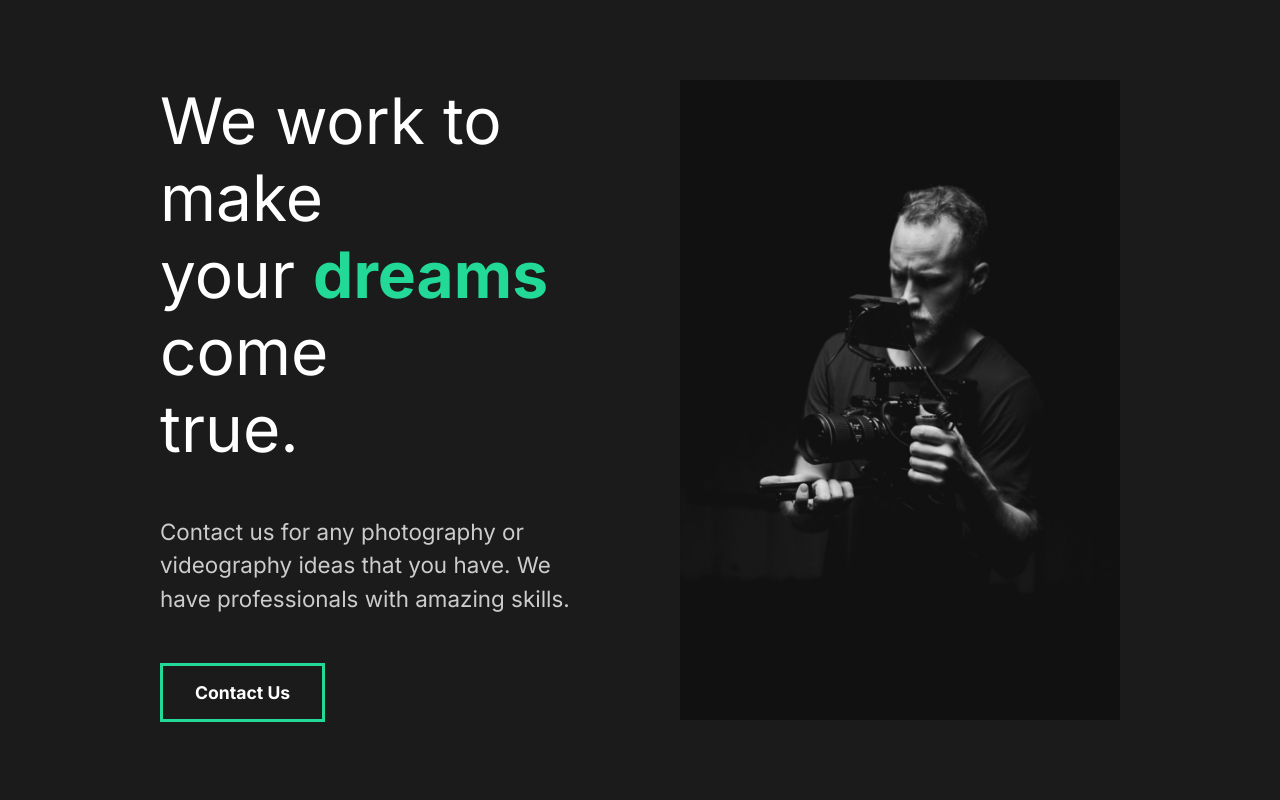
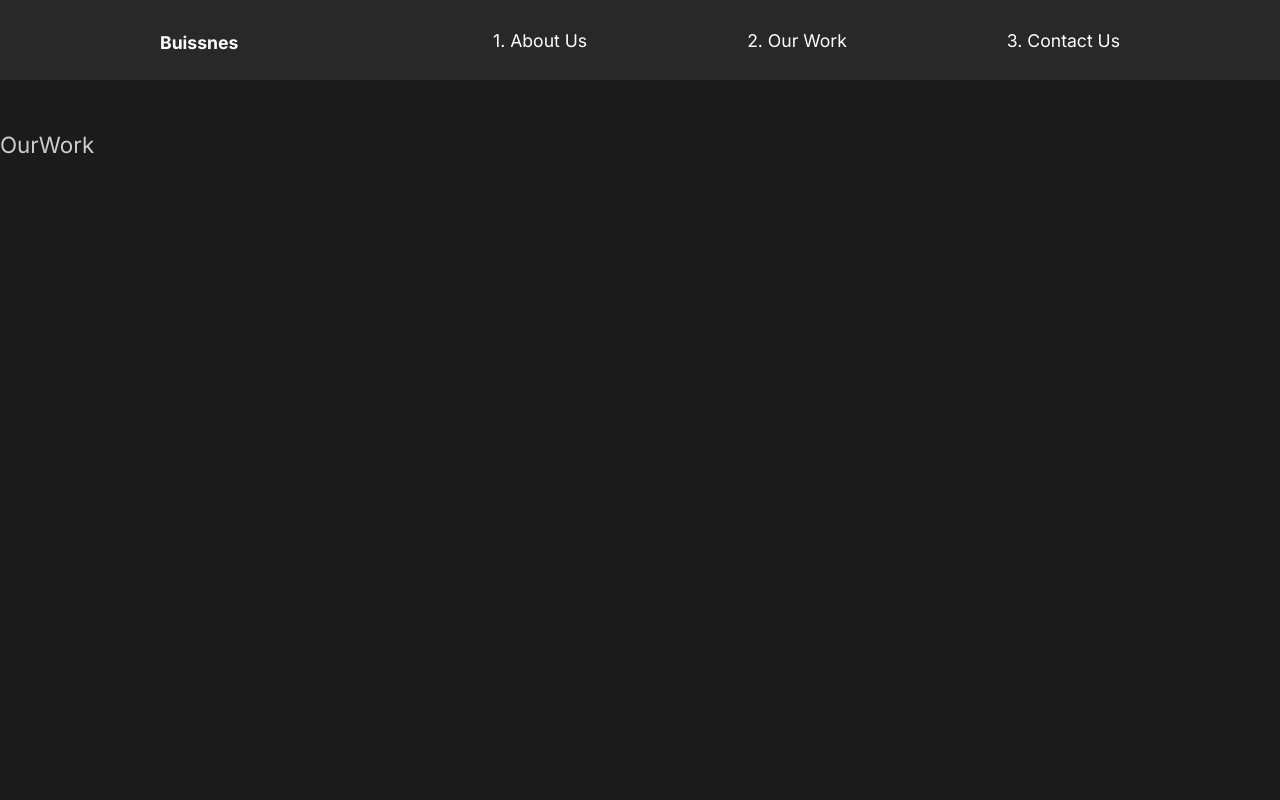
Before and after one commit to saturnas5/buisnes-web, a React (Create React App) app: page /work in a window 1280 px wide. Shown: the top 800 px of the page. Built offline with nearby package versions, Linux system fonts and the light colour scheme.

Commit message:
added navigation and routing

```diff
--- a/package.json
+++ b/package.json
@@ -10,7 +10,7 @@
     "react": "^18.1.0",
     "react-dom": "^18.1.0",
     "react-intersection-observer": "^9.2.0",
-    "react-router-dom": "^5.1.2",
+    "react-router-dom": "^5.2.1",
     "react-scripts": "5.0.1",
     "styled-components": "^5.3.5",
     "web-vitals": "^2.1.4"
--- a/src/App.js
+++ b/src/App.js
@@ -1,12 +1,27 @@
 import React from "react";
 import AboutUs from "./pages/AboutUs";
 import GlobalStyle from "./components/GlobalStyle";
+import Nav from "./components/Nav";
+import {Switch, Route} from 'react-router-dom'
+import OurWork from "./pages/OurWork";
+import ContactUs from "./pages/ContactUs";
 
 function App() {
   return (
     <div className="App">
-        <GlobalStyle/>
-      <AboutUs/>
+      <GlobalStyle/>
+      <Nav/>
+      <Switch>
+          <Route exact path='/'>
+              <AboutUs/>
+          </Route>
+          <Route exact path='/work'>
+              <OurWork/>
+          </Route>
+          <Route exact path='/contact'>
+              <ContactUs/>
+          </Route>
+      </Switch>
     </div>
   );
 }
--- /dev/null
+++ b/src/components/Nav/index.js
@@ -0,0 +1,55 @@
+import React from "react";
+import styled from 'styled-components';
+import {Link} from "react-router-dom";
+
+const Nav = () => {
+
+    return (
+        <StyledNav>
+            <h1><Link to='/'>Buissnes</Link></h1>
+            <ul>
+                <li>
+                    <Link to='/'>1. About Us</Link>
+                </li>
+                <li>
+                    <Link to='/work'>2. Our Work</Link>
+                </li>
+                <li>
+                    <Link to='/contact'>3. Contact Us</Link>
+                </li>
+            </ul>
+        </StyledNav>
+    );
+};
+
+const StyledNav = styled.nav`
+  min-height: 10vh;
+  display: flex;
+  margin: auto;
+  justify-content: space-between;
+  align-items: center;
+  padding: 1rem 10rem;
+  background: #282828;
+
+  a:link,
+  a:visited {
+    color: #fff;
+    text-decoration: none;
+  }
+
+  ul {
+    display: flex;
+    list-style: none;
+    gap: 10rem;
+  }
+
+  li {
+    position: relative;
+  }
+
+  h1 {
+    font-size: 1.5rem;
+  }
+`;
+
+export default Nav;
--- a/src/index.js
+++ b/src/index.js
@@ -2,11 +2,14 @@
 import ReactDOM from 'react-dom/client';
 import App from './App';
 import reportWebVitals from './reportWebVitals';
+import {BrowserRouter} from "react-router-dom";
 
 const root = ReactDOM.createRoot(document.getElementById('root'));
 root.render(
   <React.StrictMode>
-    <App />
+    <BrowserRouter>
+        <App />
+    </BrowserRouter>
   </React.StrictMode>
 );
 
--- /dev/null
+++ b/src/pages/ContactUs/index.js
@@ -0,0 +1,7 @@
+import React from "react";
+
+const ContactUs = () => {
+    return <p>ContactUs</p>
+}
+
+export default ContactUs;
--- /dev/null
+++ b/src/pages/OurWork/index.js
@@ -0,0 +1,7 @@
+import React from "react";
+
+const OurWork = () => {
+    return <p>OurWork</p>
+}
+
+export default OurWork;
```
Also changed, not shown: 1 other file (tests, documents, lock files or other folders).
